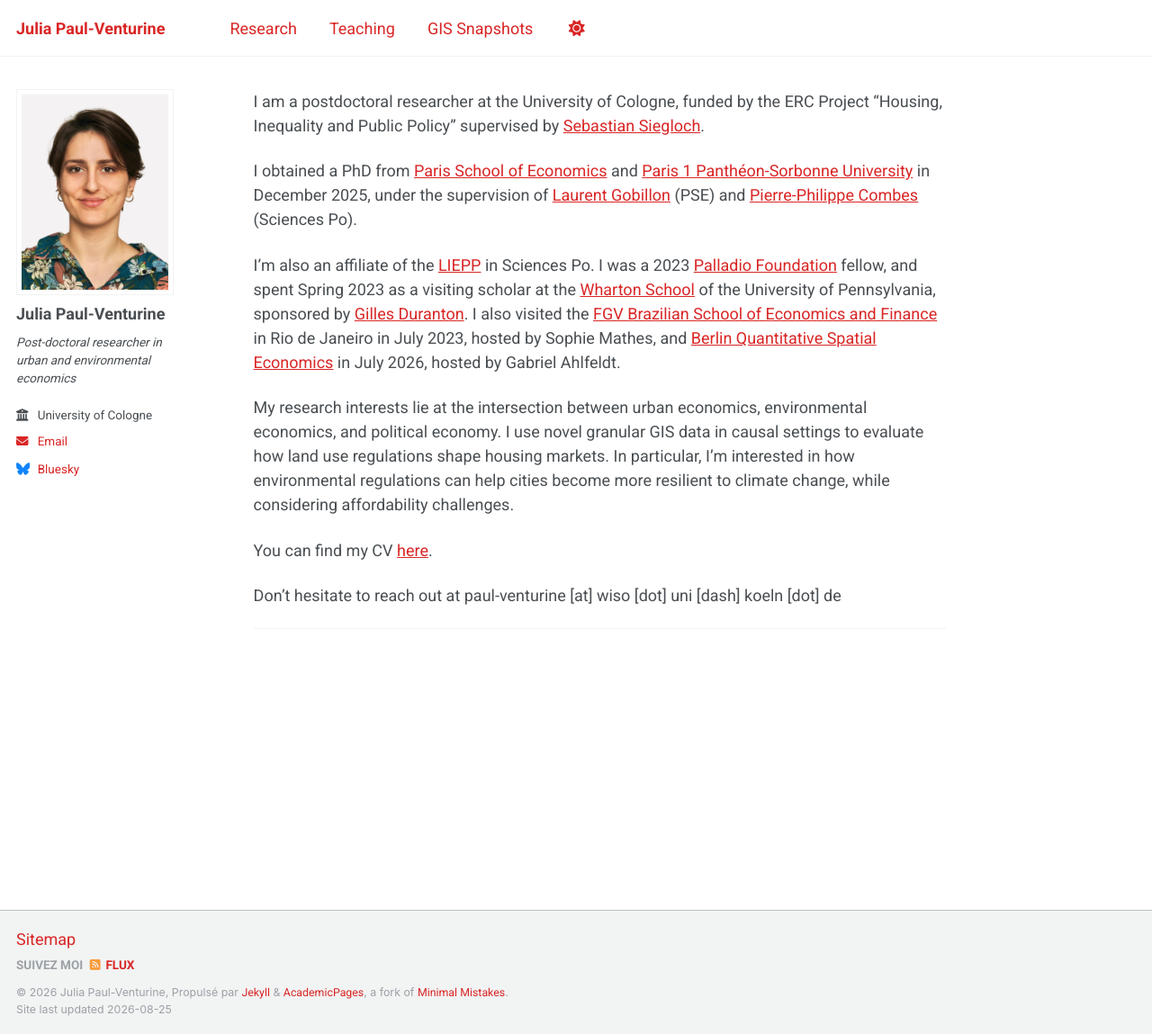
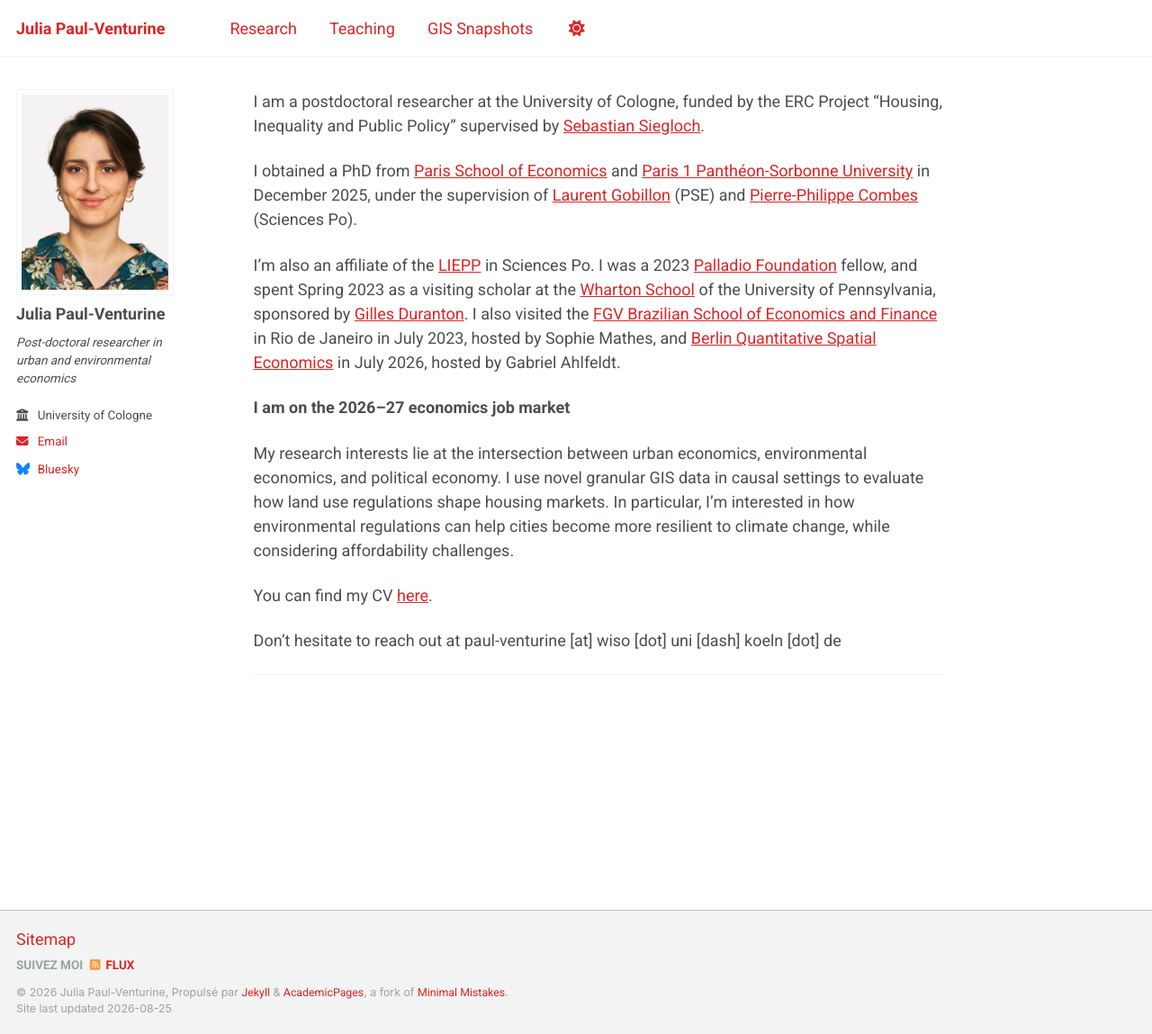
Before and after one commit to julia-paulventurine/julia-paulventurine.github.io, a Jekyll site: the page built from _pages/about.md, in a window 1280 px wide and 1149 px high. Shown: the whole window at 90% size. Built offline with Jekyll 4.4.1, drawn with Linux system fonts in a browser that asks for light colours; a script that is not in the unit is left out.

Commit message:
Update about page with job market information
Added a note about being on the 2026–27 economics job market.

```diff
--- a/_pages/about.md
+++ b/_pages/about.md
@@ -19,6 +19,8 @@ I obtained a PhD from [Paris School of Economics](https://www.parisschoolofecono
 I’m also an affiliate of the [LIEPP](https://www.sciencespo.fr/liepp/fr/){:target="_blank"} in Sciences Po.
 I was a 2023 [Palladio Foundation](https://fondationpalladio.fr){:target="_blank"} fellow, and spent Spring 2023 as a visiting scholar at the [Wharton School](https://www.wharton.upenn.edu){:target="_blank"} of the University of Pennsylvania, sponsored by [Gilles Duranton](https://real-faculty.wharton.upenn.edu/duranton/){:target="_blank"}. I also visited the [FGV Brazilian School of Economics and Finance](https://epge.fgv.br/en){:target="_blank"} in Rio de Janeiro in July 2023, hosted by Sophie Mathes, and [Berlin Quantitative Spatial Economics](https://sites.google.com/view/bqse){:target="_blank"} in July 2026, hosted by Gabriel Ahlfeldt.
 
+**I am on the 2026–27 economics job market**
+
 My research interests lie at the intersection between urban economics, environmental economics, and political economy. I use novel granular GIS data in causal settings to evaluate how land use regulations shape housing markets. In particular, I'm interested in how environmental regulations can help cities become more resilient to climate change, while considering affordability challenges.
 
 You can find my CV [here](https://www.dropbox.com/scl/fi/cjb5h575ikf9tenfw18m3/CV_JPV___Current.pdf?rlkey=814m3r99fu9ihmz9rchb04yln&st=tx527ate&dl=0){:target="_blank"}.
```
